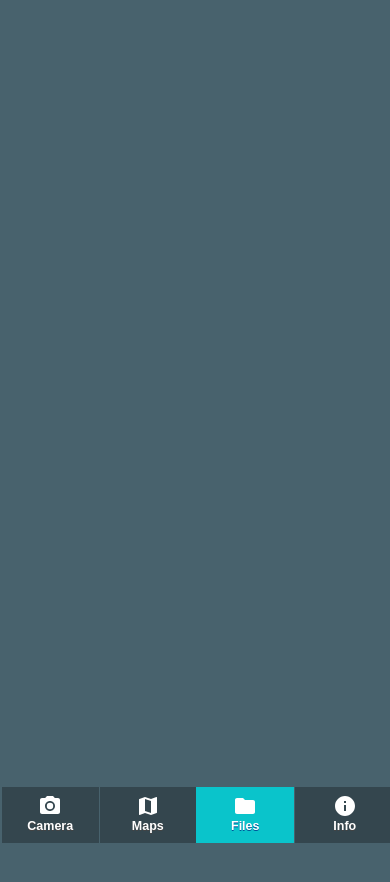
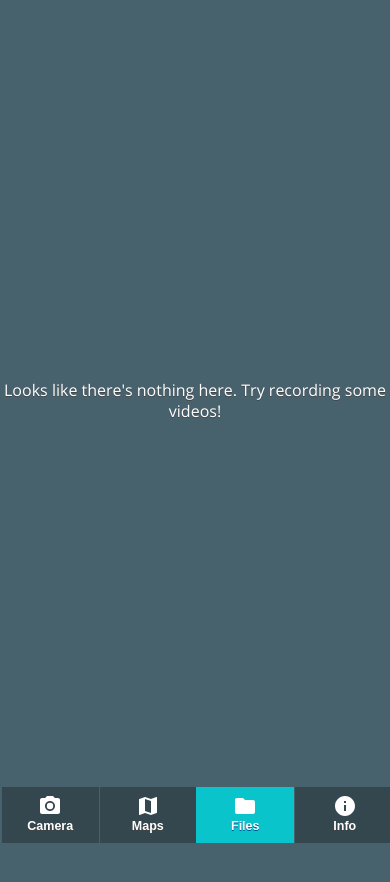
Before and after one commit to turnerdaniel/Dash-Cam, a plain HTML site: page www/index.html in a window 390 px wide. Both pictures are taken after a click on the link "Files". Before the commit the page ends 844 px from the top, so only its background shows below. Drawn offline with Linux system fonts and the light colour scheme; some packages are replaced by stand-ins of ours.

Commit message:
Added file screen message

```diff
--- a/www/css/custom.css
+++ b/www/css/custom.css
@@ -383,6 +383,28 @@ html body #camera {
     background-color: #80a7bb;
 }
 
+#files #message-container {
+    display: none;
+}
+
+#files #message-wrapper {
+    position: fixed;
+    top: 0px;
+    height: 95%;
+    width: 100%;
+    display: flex;
+    flex-direction: row;
+    justify-content: center;
+    align-items: center;
+    margin: auto 0;
+}
+
+#files #empty-message {
+    text-align: center;
+    color: #FFFFFF;
+    margin: 0px;
+}
+
 /* --- File Viewer --- */
 #fileview-header #back {
     background-color: transparent;
--- a/www/index.html
+++ b/www/index.html
@@ -53,6 +53,12 @@
         <div data-role="content">
             <ul data-role="listview" id="files_list" data-split-icon="material-delete" data-split-theme="b" class="ui-nodisc-icon">
             </ul>
+        </div>
+
+        <div id="message-container">
+            <div id="message-wrapper">
+                <p id="empty-message">Looks like there's nothing here. Try recording some videos!</p>
+            </div>
         </div>
     </div>
 
--- a/www/js/main.js
+++ b/www/js/main.js
@@ -20,8 +20,7 @@ var shareOptions;
 
 //TODO:
 //offline screen
-//gesture tutorial + notice about geofence
-//nothing shown on the files page text
+//nothing shown on the files page text !!
 //Change POI icons
 //App Icon
 //Refactoring & commenting & Remove stuff from config.xml
@@ -532,6 +531,8 @@ $(document).on('pagebeforeshow', '#files', function() {
         checkNumberOfFiles();
     }
 
+    displayEmptyMessage();
+
     var content = '';
     if (mediaFiles) {
         for (var i = 0; i < mediaFiles.length; i++) {
@@ -578,9 +579,9 @@ $(document).on('pagebeforeshow', '#files', function() {
             var path = $(this).data("filepath");
             $(this).parent().remove();
 
-
             deleteFile(path);
             removeMediaFile(name);
+            displayEmptyMessage();
         });
     }
 });
@@ -602,7 +603,8 @@ function deleteFile(filepath) {
         filepath = "file://" + filepath;
     }
 
-    window.resolveLocalFileSystemURL(filepath, function(file) {
+    if (window.cordova) {
+        window.resolveLocalFileSystemURL(filepath, function (file) {
             if (device.platform == "Android") {
                 var permissions = cordova.plugins.permissions;
 
@@ -610,7 +612,7 @@ function deleteFile(filepath) {
                     console.log('File write permission granted');
                     del(file);
                 },
-                    function() {
+                    function () {
                         console.log('File write permission denied');
                     }
                 );
@@ -618,10 +620,11 @@ function deleteFile(filepath) {
                 del(file);
             }
         },
-        function(error) {
+            function (error) {
                 console.log("Couldn't resolve File", error);
             }
         );
+    }
 
     function del(fileObj) {
         fileObj.remove(function() {
@@ -651,6 +654,18 @@ function checkNumberOfFiles() {
                 removeMediaFile(name);
             }
         }
+    }
+}
+
+function displayEmptyMessage() {
+    if (mediaFiles) {
+        if (mediaFiles.length == 0) {
+            $('#message-container').fadeIn('fast');
+        } else {
+            $('#message-container').hide();
+        }
+    } else {
+        $('#message-container').show();
     }
 }
 
```
Also changed, not shown: 1 other file. Lines whose indentation alone changed are shown as unchanged.
